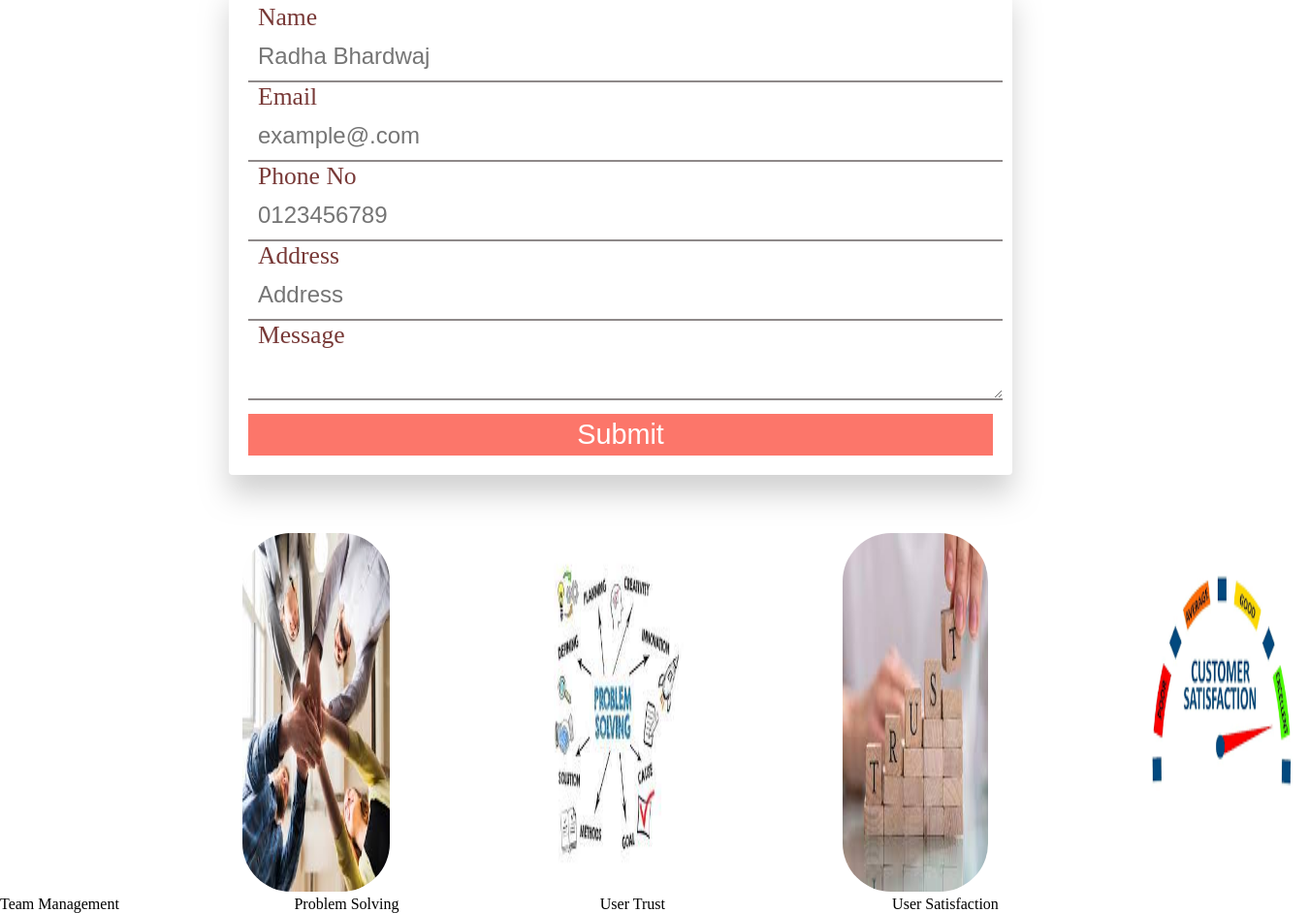
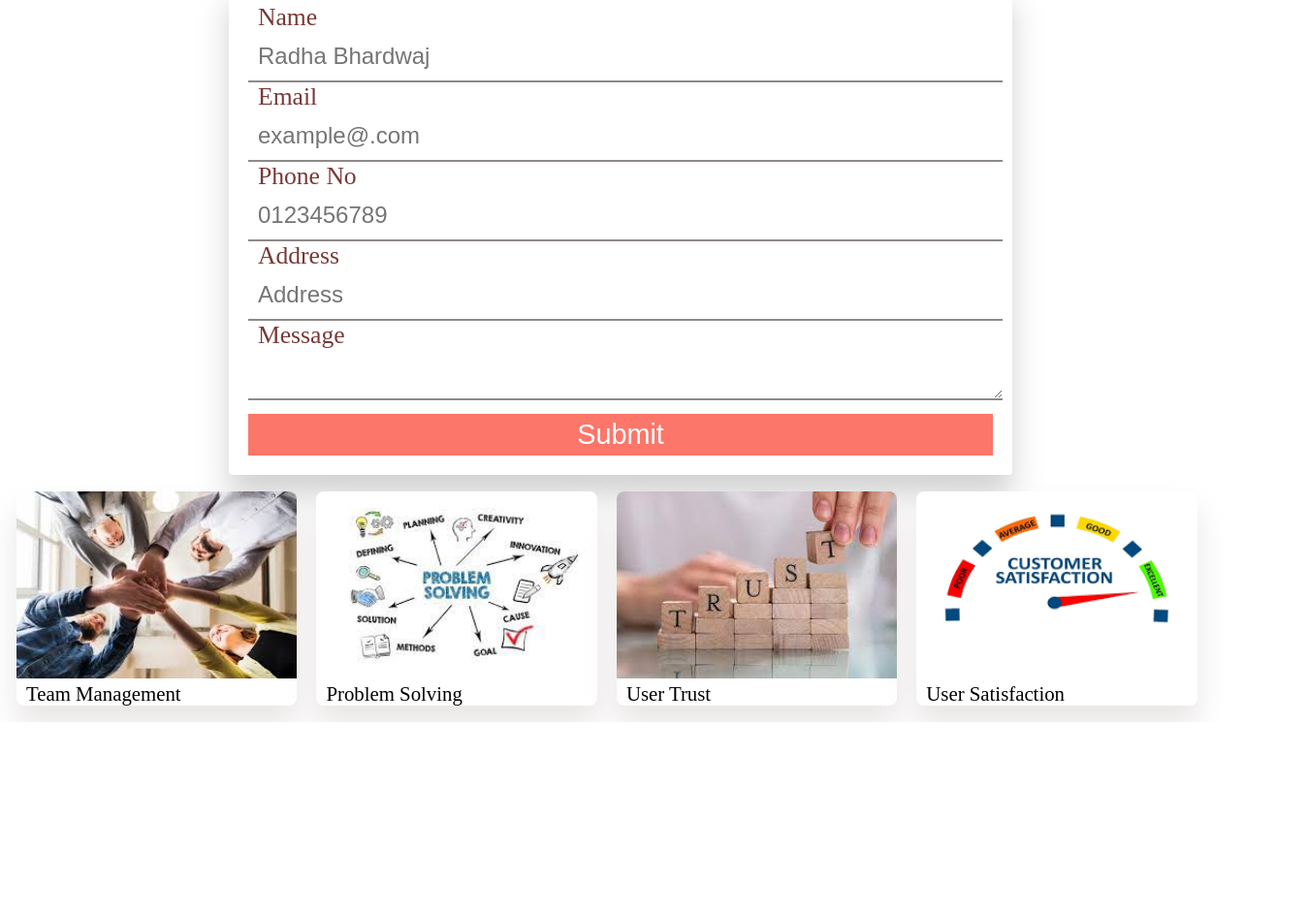
Before and after one commit to radha6992/radha, a plain HTML site: page index.html in a window 1280 px wide. Shown: the part 1310-2252 px from the top of the page at 97% size, 1350 px wide, since content can reach past the window. After the commit the page ends 2055 px from the top, so only its background shows below. Drawn offline with Linux system fonts and the light colour scheme.

Commit message:
modified

```diff
--- a/index.html
+++ b/index.html
@@ -39,7 +39,7 @@
             </div>
         </div>
         <div class="avtar">
-            <img src="/img/rb_img.jpg" alt="avtar">
+            <img class="radha" src="/img/rb_img.jpg" alt="avtar">
         </div>
     </div>
 
@@ -156,6 +156,9 @@
             <span>User Satisfaction</span>
         </div>
     </div>
+    <footer>
+
+    </footer>
 </body>
 
 </html>
--- a/style.css
+++ b/style.css
@@ -40,13 +40,13 @@ div.main{
     font-weight: 300;
 }
 
-img{
+.radha{
 
     height: 370px;
     width: 50%;
     margin-top: 60px;
     /* float: right; */
-    margin-left: 250px;
+    margin-left: 200px;
     border-radius: 50px 50px 50px 50px;
     /* place-content: center; */
 }
@@ -161,6 +161,33 @@ form .submit{
 
 .vision{
     display: flex;
+    width: 96.7vw;
+    height: auto;
+    padding: 7px;
+}
+.card{
+    width: 25%;
+    border-radius: 8px;
+    margin: 10px;
+    background: transparent;
+    transform: scale(1);
+    transition: .5s;
+    box-shadow: 0 20px 30px #c2b6b65c;
+}
+.card:hover{
+    transform: scale(1.1);
+    margin: 10px;
+    transition: .5s;
+
+}
+.card span{
+    text-align: center;
+    font-size: 1.3rem;
+    font-weight: 400;
+    margin: 20px 10px;
+}
+.card img{
     width: 100%;
-    height: auto;
+    border-radius: 8px 8px 0 0;
+    aspect-ratio: 3/2;
 }
```
